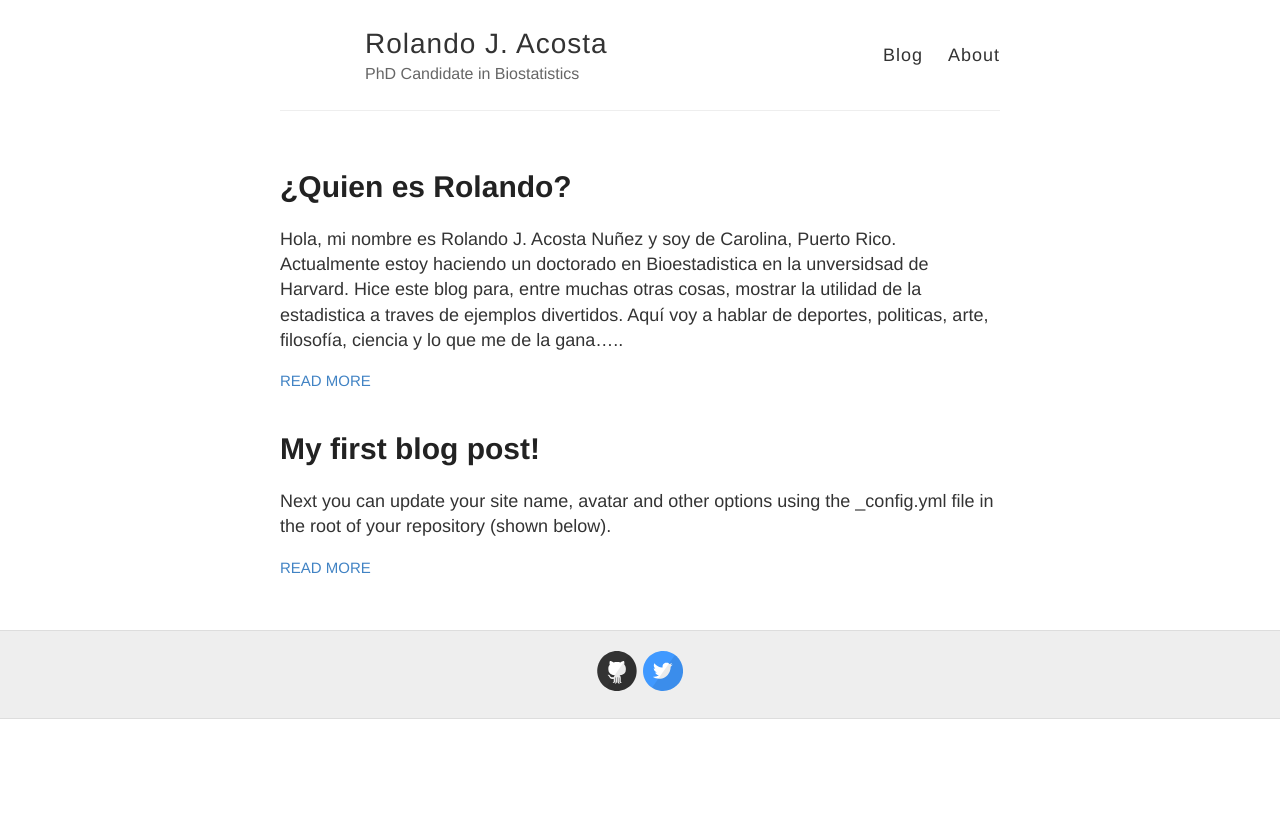
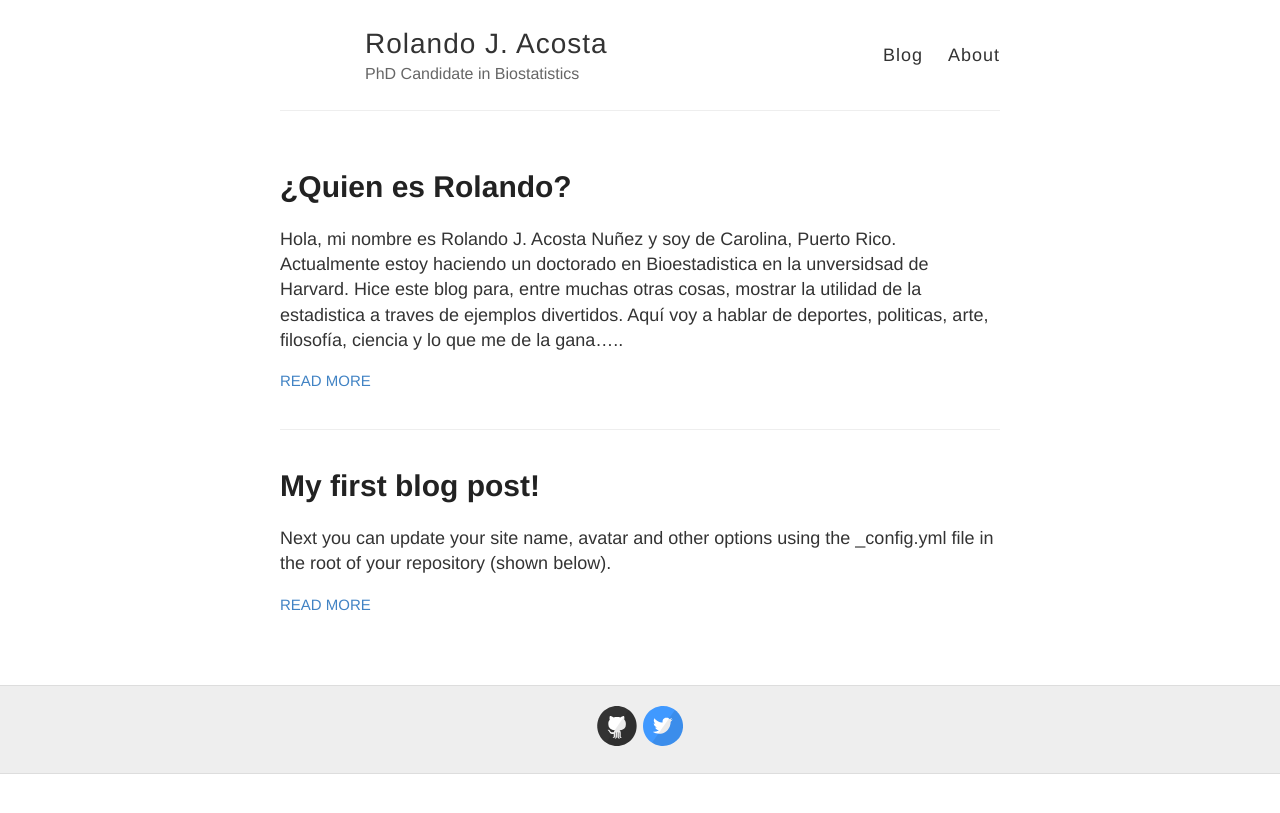
Before and after one commit to RJNunez/old-blog, a Jekyll site: the page built from index.html, in a window 1280 px wide. Shown: the top 813 px of the page. Built offline with Jekyll 4.4.1, drawn with Linux system fonts in a browser that asks for light colours.

Commit message:
Update index.html

```diff
--- a/index.html
+++ b/index.html
@@ -2,7 +2,7 @@
 layout: default
 ---
 
-<div class="posts-english">
+<div class="posts">
   {% for post in site.posts %}
     <article class="post">
 
```
